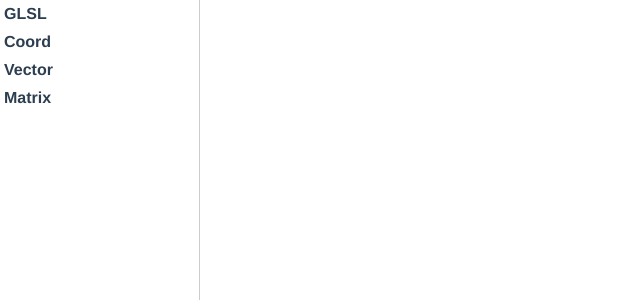
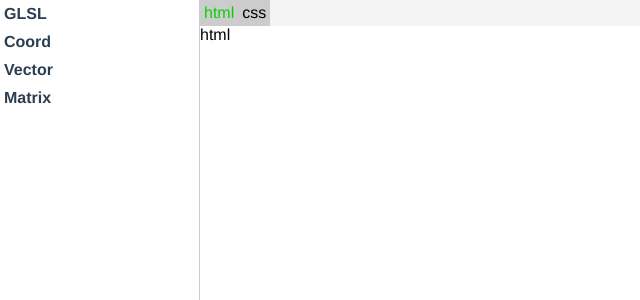
Before and after one commit to adodo0829/hh-render, a Vue app: page /interview/html in a window 1280 px wide. Shown: the top 300 px of the page, without its empty margins (0-640 px from the left). Built offline with nearby package versions, Linux system fonts and the light colour scheme.

Commit message:
feat: add interview

```diff
--- a/src/App.vue
+++ b/src/App.vue
@@ -13,7 +13,7 @@
 
 <script>
 export default {
-  name: "Home",
+  name: "App",
   components: {},
   data() {
     return {
@@ -21,11 +21,24 @@ export default {
     };
   },
   mounted() {
-    this.routeList = this.$router.options.routes.filter(
-      (item) => item.path !== "/"
-    );
+    this.init();
   },
-  methods: {},
+  methods: {
+    init() {
+      const { query } = this.$route;
+
+      const { options } = this.$router;
+      let menus = options.routes.filter((item) => item.path !== "/");
+
+      if (!query.interview) {
+        // menus
+        menus = menus.filter((item) => item.name !== "interview");
+      }
+
+      console.log(menus);
+      this.routeList = menus;
+    },
+  },
 };
 </script>
 
@@ -44,7 +57,7 @@ export default {
       padding: 4px;
       font-weight: bold;
       color: #2c3e50;
-      &.router-link-exact-active {
+      &.router-link-active {
         color: #35d152;
         background-color: #ccc;
       }
--- a/src/router/index.js
+++ b/src/router/index.js
@@ -1,16 +1,15 @@
 import Vue from "vue";
 import VueRouter from "vue-router";
+Vue.use(VueRouter);
+
 import GLSL from "@/views/GLSL.vue";
+import Coord from "@/views/Coord.vue";
+import Vector from "@/views/Vector.vue";
+import Matrix from "@/views/Matrix.vue";
 
-const Coord = () => import(/* webpackChunkName: "Coord" */ "@/views/Coord.vue");
-
-const Vector = () =>
-  import(/* webpackChunkName: "Vector" */ "@/views/Vector.vue");
-
-const Matrix = () =>
-  import(/* webpackChunkName: "Matrix" */ "@/views/Matrix.vue");
-
-Vue.use(VueRouter);
+import interview from "@/views/interview/index.vue";
+import html from "@/views/interview/1.html.vue";
+import css from "@/views/interview/2.css.vue";
 
 const routes = [
   {
@@ -37,6 +36,24 @@ const routes = [
     name: "Matrix",
     component: Matrix,
   },
+  {
+    path: "/interview",
+    name: "interview",
+    component: interview,
+    redirect: "/interview/html",
+    children: [
+      {
+        path: "/interview/html",
+        name: "html",
+        component: html,
+      },
+      {
+        path: "/interview/css",
+        name: "css",
+        component: css,
+      },
+    ],
+  },
 ];
 
 const router = new VueRouter({
--- /dev/null
+++ b/src/views/interview/1.html.vue
@@ -0,0 +1,17 @@
+<template>
+  <div>html</div>
+</template>
+
+<script>
+export default {
+  name: "xxx",
+  components: {},
+  data() {
+    return {};
+  },
+  mounted() {},
+  methods: {},
+};
+</script>
+
+<style lang="scss" scoped></style>
--- /dev/null
+++ b/src/views/interview/2.css.vue
@@ -0,0 +1,17 @@
+<template>
+  <div>css</div>
+</template>
+
+<script>
+export default {
+  name: "xxx",
+  components: {},
+  data() {
+    return {};
+  },
+  mounted() {},
+  methods: {},
+};
+</script>
+
+<style lang="scss" scoped></style>
--- /dev/null
+++ b/src/views/interview/index.vue
@@ -0,0 +1,47 @@
+<template>
+  <div>
+    <div class="i-nav">
+      <router-link
+        v-for="item in interviewsList"
+        :to="item.path"
+        :key="item.path"
+        >{{ item.name }}</router-link
+      >
+    </div>
+    <router-view></router-view>
+  </div>
+</template>
+
+<script>
+export default {
+  name: "xxx",
+  components: {},
+  data() {
+    return {
+      interviewsList: [],
+    };
+  },
+  mounted() {
+    const interviewsList = this.$router.options.routes.filter(
+      (item) => item.name === "interview"
+    )[0].children;
+
+    this.interviewsList = interviewsList;
+  },
+  methods: {},
+};
+</script>
+
+<style lang="scss" scoped>
+.i-nav {
+  display: flex;
+  background-color: #f4f4f4;
+  a {
+    padding: 4px;
+    background-color: #ccc;
+    &.router-link-active {
+      color: #06ce06;
+    }
+  }
+}
+</style>
```
